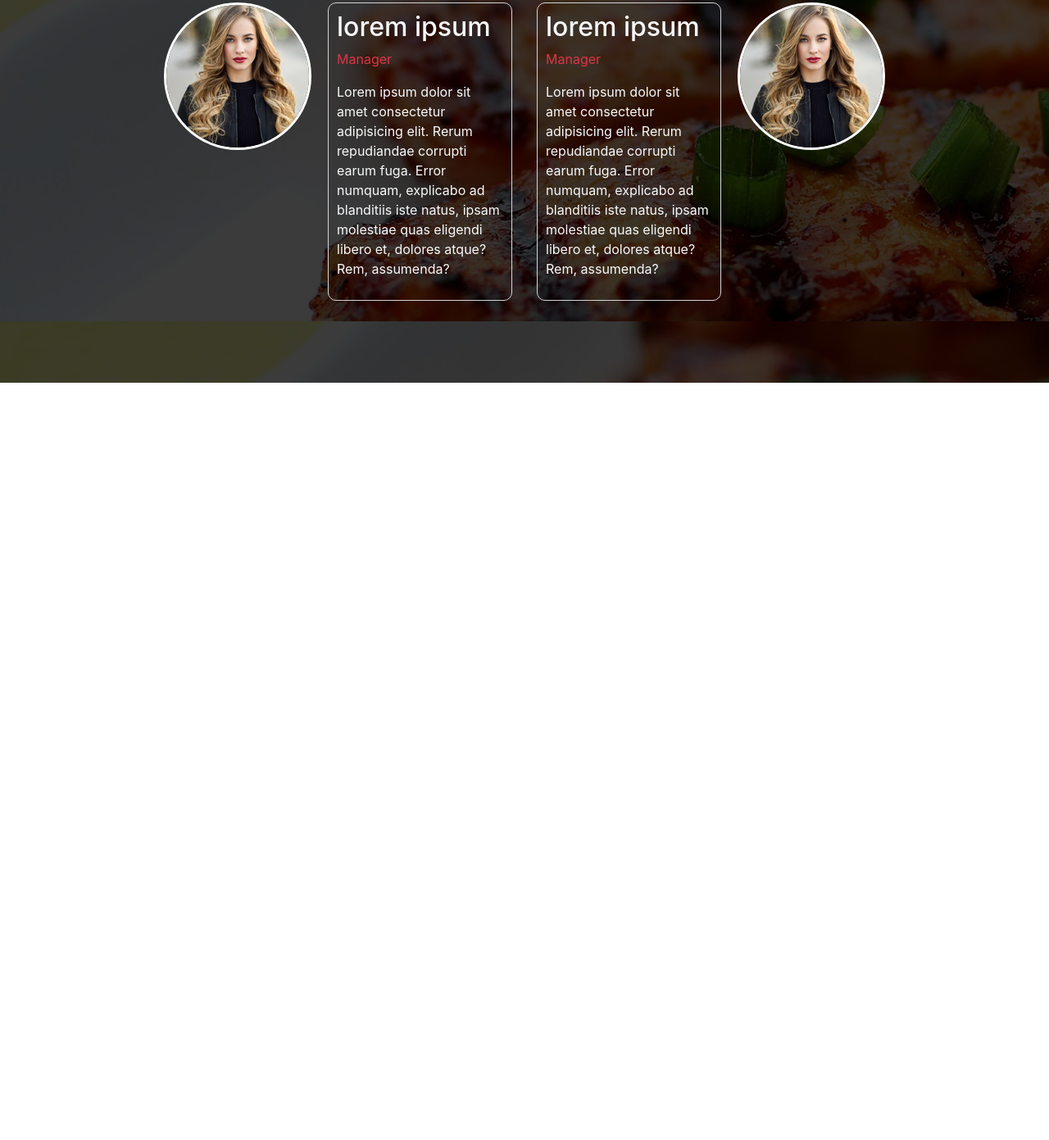
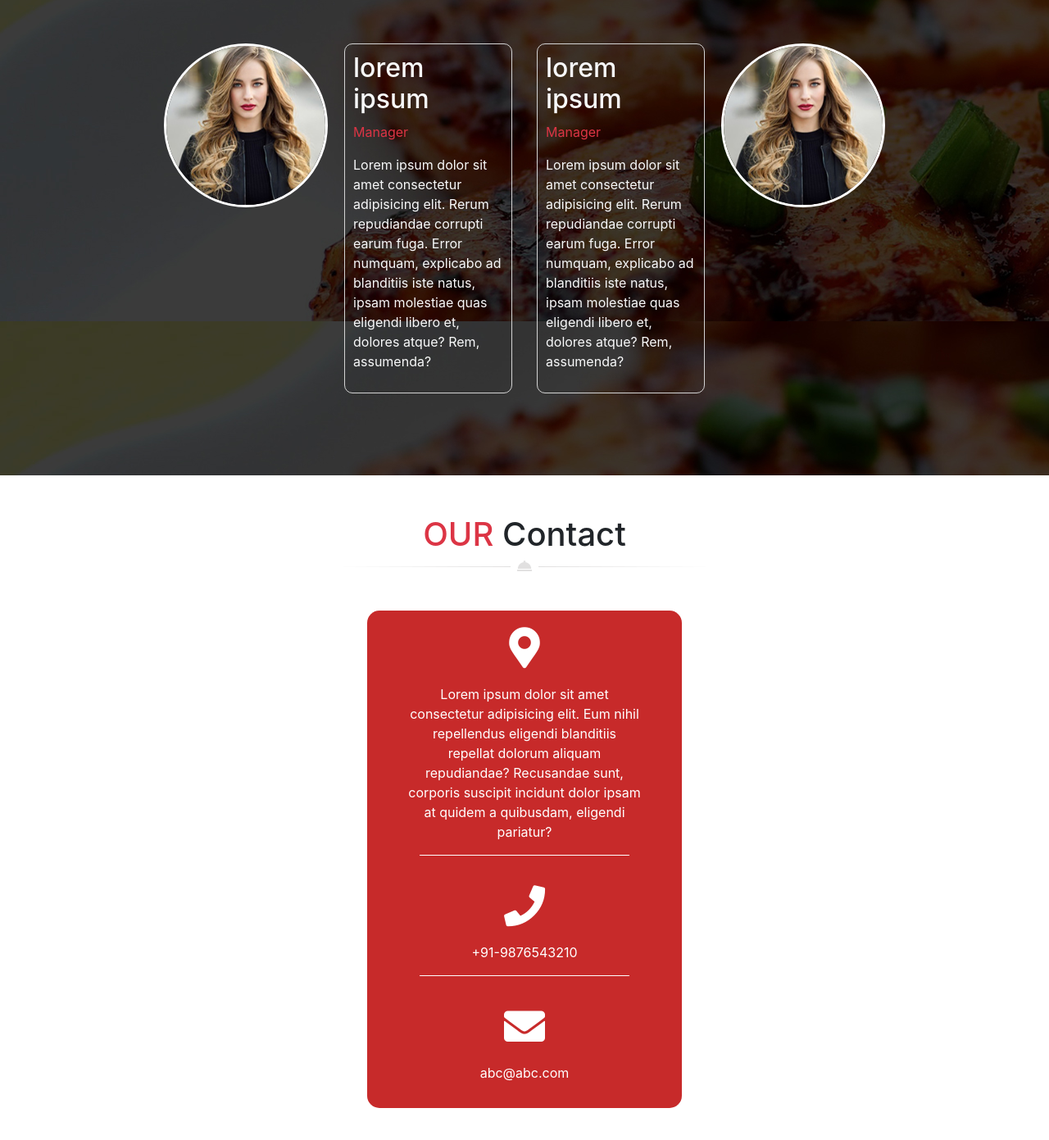
Before and after one commit to JonathanBerlemont/git_bootstrap_les_chefs, a website: page index.html in a window 1280 px wide. Shown: the part 5633-7024 px from the top of the page at 82% size. Before the commit the page ends 6100 px from the top, so only its background shows below. Drawn offline with nearby package versions, Linux system fonts and the light colour scheme.

Commit message:
our contact

```diff
--- a/index.html
+++ b/index.html
@@ -389,6 +389,22 @@
         </div>
     </section>
 
+    <section id="section-4">
+            <h1 class="text-center pt-5"><span class="text-danger">OUR</span> Contact</h1>
+            <img src="./images/decoration_line.png" alt="" class="separateur pb-5">
+
+            <div id="contact-div">
+                <i class="fas fa-map-marker-alt"></i>
+                <p>Lorem ipsum dolor sit amet consectetur adipisicing elit. Eum nihil repellendus eligendi blanditiis repellat dolorum aliquam repudiandae? Recusandae sunt, corporis suscipit incidunt dolor ipsam at quidem a quibusdam, eligendi pariatur?</p>
+                <hr>
+                <i class="fas fa-phone"></i>
+                <p>+91-9876543210</p>
+                <hr>
+                <i class="fas fa-envelope"></i>
+                <p>abc@abc.com</p>
+            </div>
+    </section>
+
 </body>
 
 </html>
--- a/src/scss/style.scss
+++ b/src/scss/style.scss
@@ -227,10 +227,11 @@ header {
 
     .row {
         padding-bottom: 100px;
+        padding-top: 50px;
         img {
             border-radius: 50%;
             border: solid white 3px;
-            height: 180px;
+            height: 200px;
         }
         .media-body {
             border: solid $light-gray 1px;
@@ -253,3 +254,28 @@ header {
     }
 
 }
+
+#section-4 {
+    #contact-div {
+        width: 30%;
+        margin: auto;
+        margin-bottom: 100px;
+        padding-left: 50px;
+        padding-right: 50px;
+        padding-bottom: 15px;
+        background-color: $danger;
+        border-radius: 15px;
+        color: white;
+        text-align: center;
+
+        i {
+            font-size: 50px;
+            margin-top: 20px;
+            margin-bottom: 20px;
+        }
+        hr {
+            border-color: white;
+            width: 90%
+        }
+    }
+}
```
Also changed, not shown: src/scss/style.css, 1 other file.
